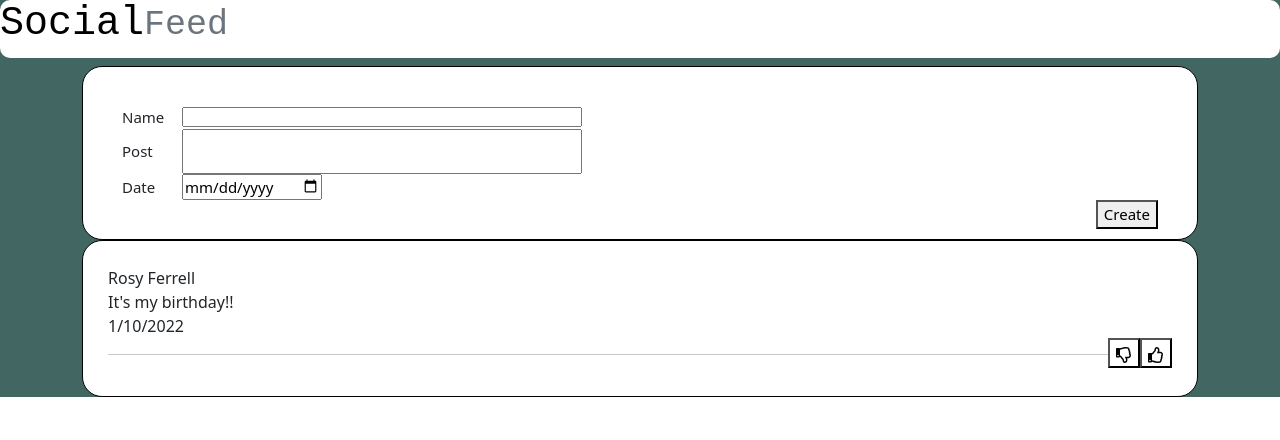
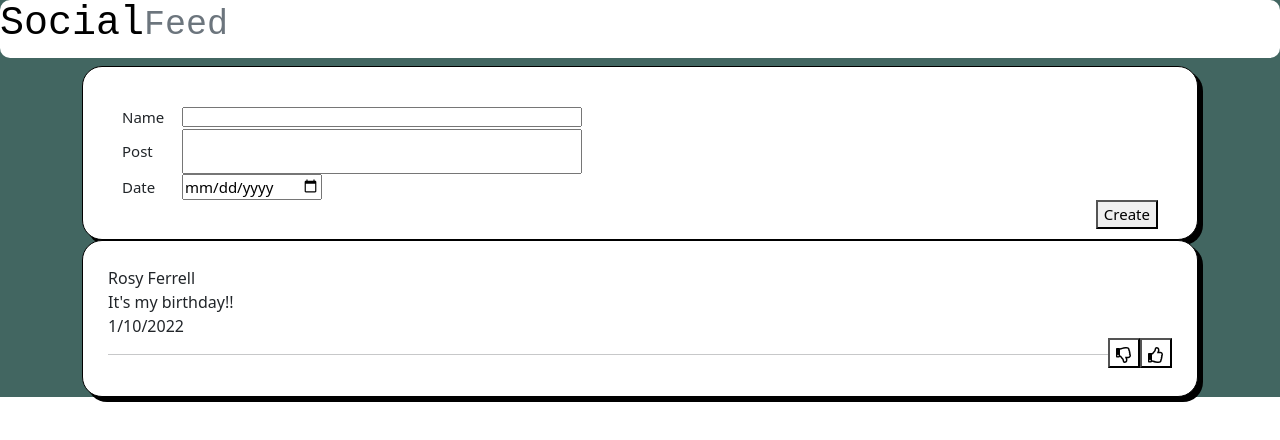
Before and after one commit to Rosy24dr/SocialFeedProject, a React (Create React App) app: page / in a window 1280 px wide. Shown: the top 440 px of the page. Built offline with nearby package versions, Linux system fonts and the light colour scheme.

Commit message:
Added shadows to the entry and post in the app CSS file.

```diff
--- a/src/App.css
+++ b/src/App.css
@@ -16,7 +16,7 @@ h1{
     border-radius: 20px;
     font-size: 15px;
     padding: 39px;
-    display: flexbox;
+    box-shadow: 5px 5px black;;
 }
 
 .post{
@@ -24,6 +24,7 @@ h1{
     border: 1px solid black;
     border-radius: 20px;
     padding: 25px;
+    box-shadow: 5px 5px black;;
 }
 
 .body{
```
